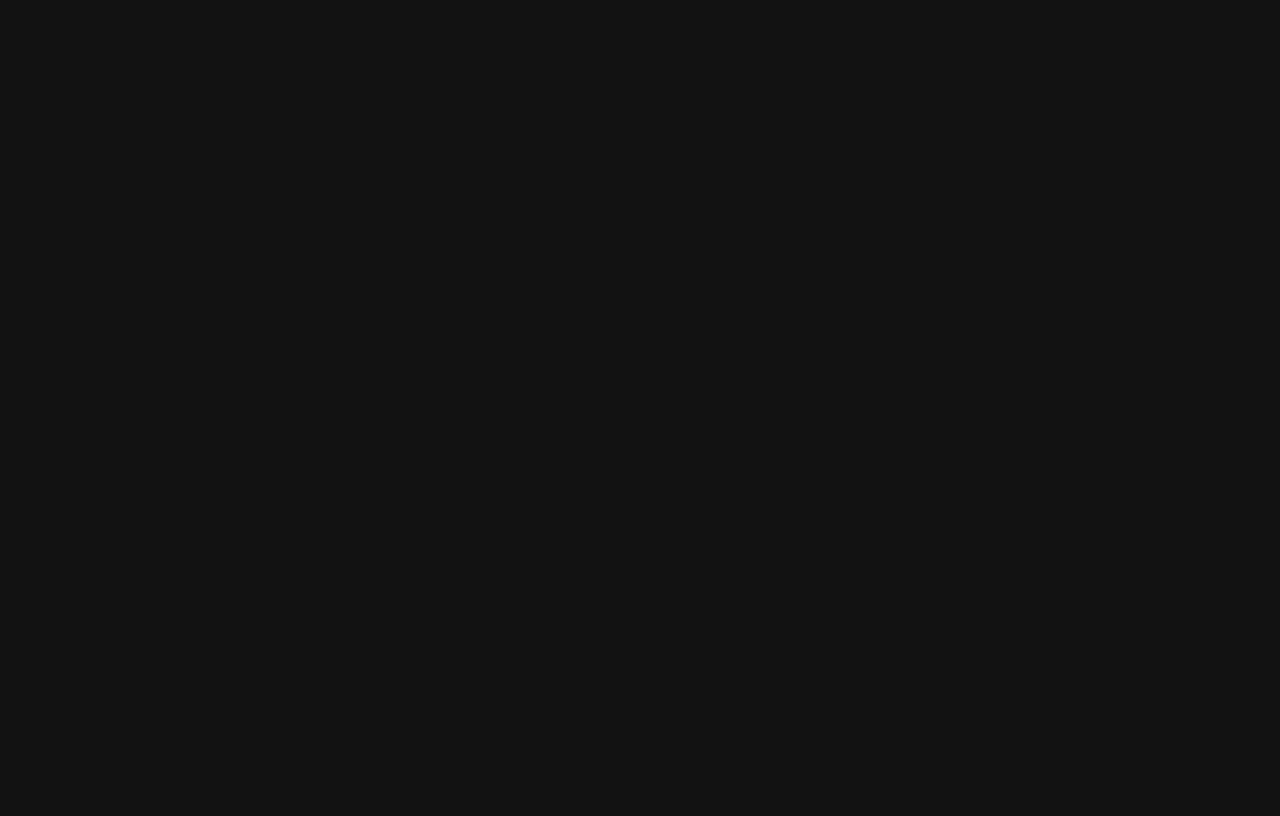
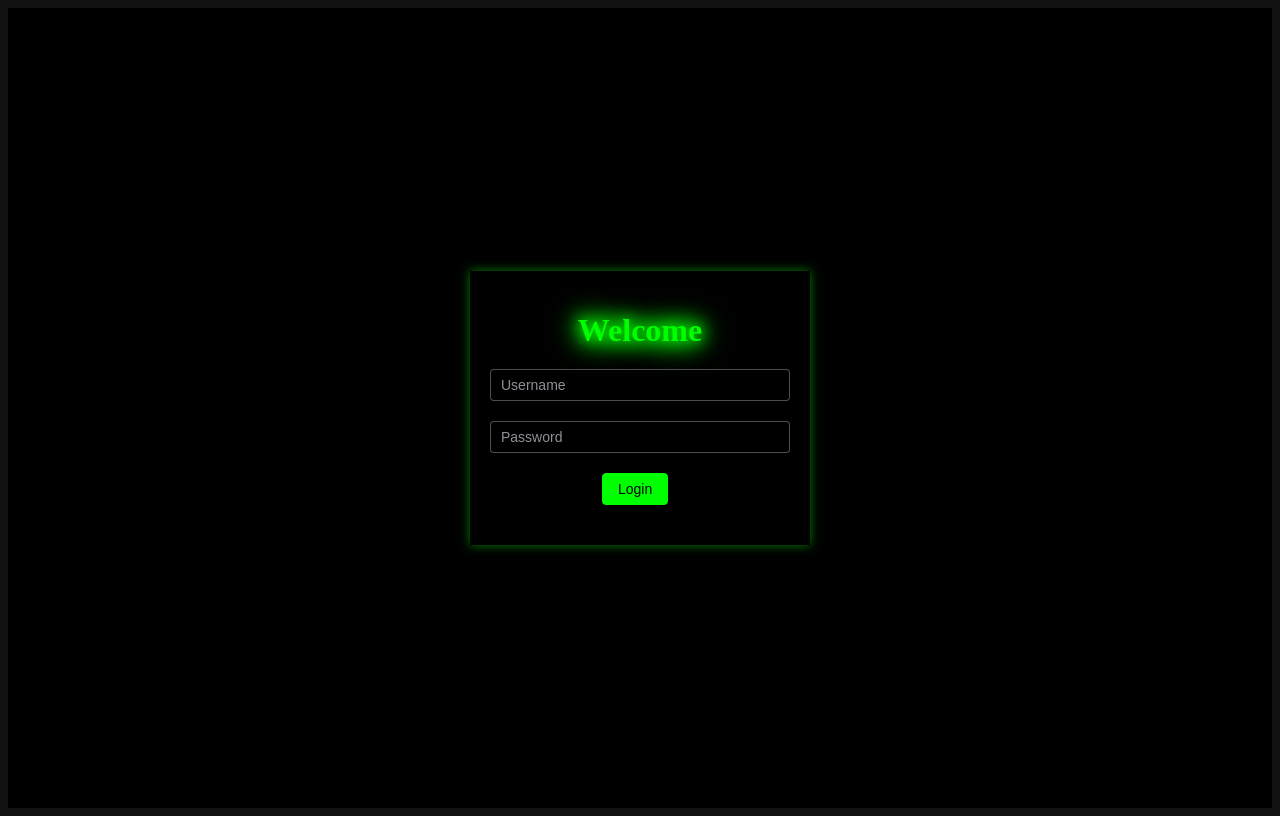
Before and after one commit to tattoo1880/bdog.github.io, a Vue app in the folder bdog/: page /login in a window 1280 px wide. Before the commit this address had no page. Built offline with nearby package versions, Linux system fonts and the light colour scheme.

Commit message:
with login

```diff
--- a/bdog/package.json
+++ b/bdog/package.json
@@ -15,6 +15,7 @@
     "mavon-editor": "^2.10.4",
     "md-editor-v3": "^4.9.0",
     "pinia": "^2.1.7",
+    "pinia-plugin-persistedstate": "^3.2.1",
     "vue": "^3.3.11",
     "vue-router": "^4.2.5",
     "vuex": "^4.1.0"
--- a/bdog/src/main.js
+++ b/bdog/src/main.js
@@ -5,10 +5,14 @@ import 'element-plus/dist/index.css'
 import 'element-plus/theme-chalk/dark/css-vars.css'
 import App from './App.vue'
 import router from './router'
+import piniaPersist from "pinia-plugin-persistedstate";
+
 
 const app = createApp(App)
 
-app.use(createPinia())
+const pinia = createPinia()
+pinia.use(piniaPersist)
+app.use(pinia)
 app.use(router)
 app.use(ElementPlus)
 app.mount('#app')
--- a/bdog/src/router/index.js
+++ b/bdog/src/router/index.js
@@ -1,14 +1,39 @@
 import { createRouter, createWebHistory } from 'vue-router'
+import { useLoginStore } from '../stores/logstore'
 
 const router = createRouter({
   history: createWebHistory(import.meta.env.BASE_URL),
   routes: [
     {
-        path: '/',
+        path: '/home',
         name: 'Home',
         component: () => import('../views/Home.vue')
+    },
+    {
+      path: '/login',
+      name: 'Login',
+      component: () => import('../views/Login.vue')
     }
   ]
 })
 
+router.beforeEach((to, from, next) => {
+  const isLogin = useLoginStore().isLogin
+  if (to.path === '/login') {
+    if (isLogin) {
+      next('/')
+    } else {
+      next()
+    }
+  } else {
+    if (isLogin) {
+      next()
+    } else {
+      next('/login')
+    }
+  }
+})
+
+
+
 export default router
--- /dev/null
+++ b/bdog/src/stores/logstore.js
@@ -0,0 +1,30 @@
+// 登陆的pinia
+import { ref, computed } from 'vue'
+import { defineStore } from 'pinia'
+import { useRouter } from 'vue-router'
+
+
+export const useLoginStore = defineStore('login', () => {
+    const router = useRouter()
+    const isLogin = ref(false)
+    const username = ref('')
+    const setLogin = (name) => {
+        isLogin.value = true
+        username.value = name
+    }
+    const setLogout = () => {
+        isLogin.value = false
+        username.value = ''
+        console.log('logout')
+        // 跳转到登陆页面
+        router.push('/login')
+    }
+    return {
+        isLogin,
+        username,
+        setLogin,
+        setLogout
+    }
+}, {
+    persist: true
+})
--- a/bdog/src/utils/request.js
+++ b/bdog/src/utils/request.js
@@ -1,7 +1,8 @@
 import axios from 'axios'
 
 const service = axios.create({
-    baseURL: 'http://45.147.48.43/api',
+    // baseURL: 'http://45.147.48.43/api',
+    baseURL: 'http://localhost:8000',
     timeout: 5000
 })
 
--- /dev/null
+++ b/bdog/src/views/Login.vue
@@ -0,0 +1,93 @@
+<template>
+    <div class="login-container">
+        <el-form class="login-form">
+            <h1 class="title">Welcome</h1>
+            <el-input v-model="form.username" placeholder="Username"></el-input>
+            <el-input v-model="form.password" type="password" placeholder="Password"></el-input>
+            <el-button @click="handleLogin" type="primary" style="margin-left: 112px;">Login</el-button>
+        </el-form>
+    </div>
+</template>
+
+<script setup>
+import { ref } from 'vue';
+import service from '@/utils/request';
+import { useLoginStore } from '@/stores/logstore.js';
+const loginStore = useLoginStore();
+const form = ref({
+    username: '',
+    password: ''
+});
+console.log(loginStore.isLogin);
+const handleLogin = async () => {
+    console.log('Login:', form.value);
+    try {
+        const response = await service.post('/login/', form.value);
+        console.log(response.data);
+        if (response.data['code'] == 200) {
+            alert('登录成功');
+            // useLoginStore 方法
+            loginStore.setLogin(form.value.username);
+            console.log(loginStore.isLogin)
+            window.location.href = '/home';
+        } else {
+            alert('登录失败');
+        }
+    } catch (error) {
+        console.error('An error occurred while sending the query:', error);
+    }
+};
+</script>
+
+<style scoped>
+.login-container {
+    display: flex;
+    align-items: center;
+    justify-content: center;
+    min-height: 100vh;
+    background-color: #000;
+}
+
+.title {
+    color: #0f0;
+    font-weight: bold;
+    font-size: 2em;
+    text-align: center;
+    margin-bottom: 20px;
+    text-shadow: 0 0 10px #0f0, 0 0 20px #0f0, 0 0 30px #0f0, 0 0 40px #0f0;
+    animation: glow 1s ease-in-out infinite alternate;
+}
+
+@keyframes glow {
+    from {
+        text-shadow: 0 0 5px #0f0, 0 0 10px #0f0, 0 0 15px #0f0, 0 0 20px #0f0;
+    }
+
+    to {
+        text-shadow: 0 0 20px #0f0, 0 0 30px #0f0, 0 0 40px #0f0, 0 0 50px #0f0, 0 0 60px #0f0;
+    }
+}
+
+.login-form {
+    width: 300px;
+    padding: 20px;
+    box-shadow: 0 0 10px rgba(0, 255, 0, 0.5);
+}
+
+.el-input,
+.el-button {
+    margin-bottom: 20px;
+}
+
+.el-input input {
+    color: #0f0;
+    background-color: #000;
+    border-color: #0f0;
+}
+
+.el-button {
+    background-color: #0f0;
+    border-color: #0f0;
+    color: #000;
+}
+</style>
```
Also changed, not shown: 1 other file (tests, documents, lock files or other folders).
